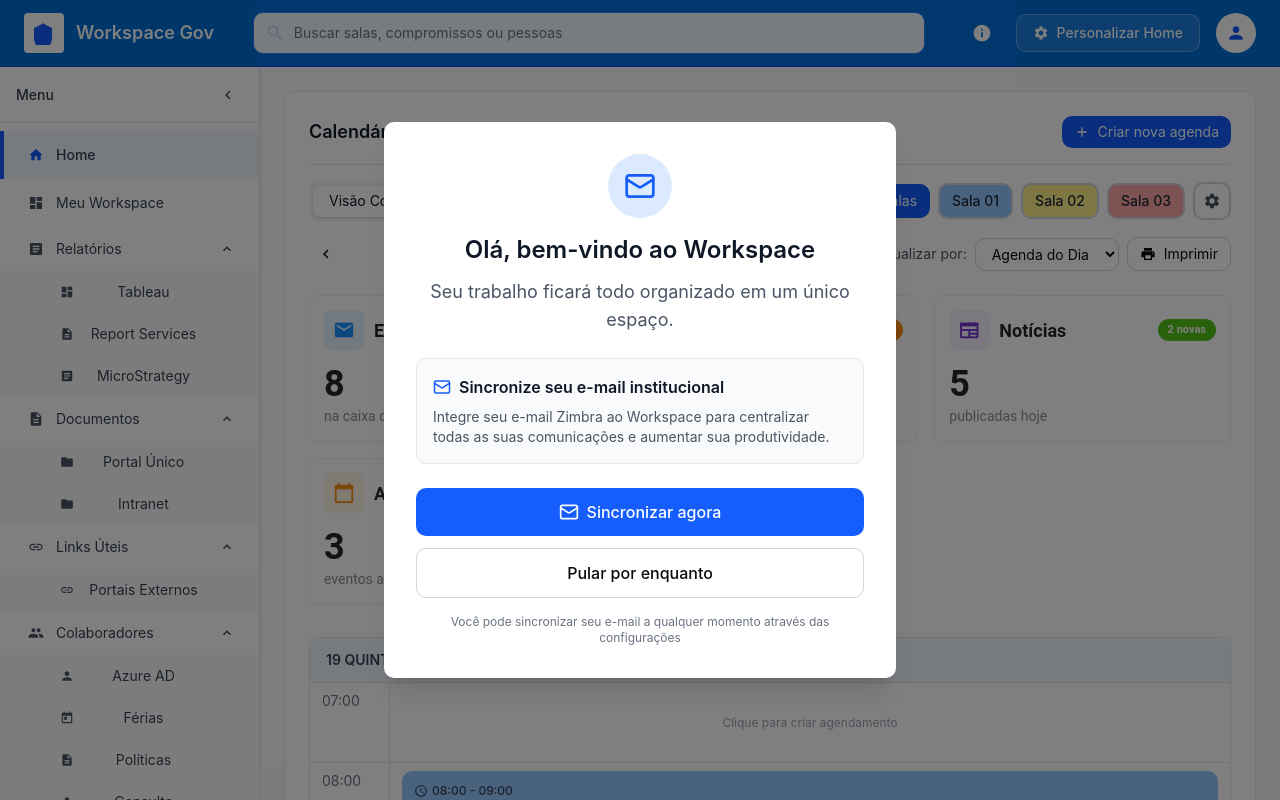
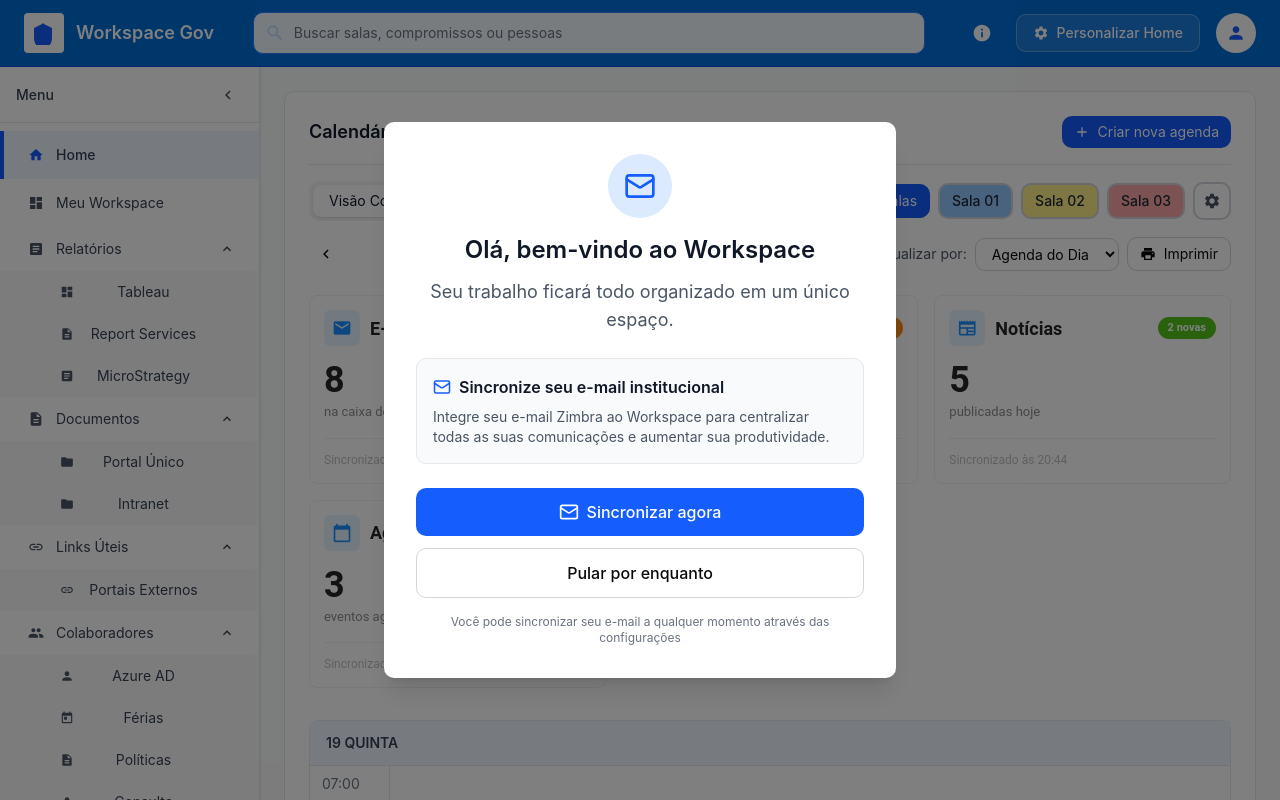
Before and after one commit to dferrarezi88/WorkshopUX-IA, a React (Vite) app: page / in a window 1280 px wide. Shown: the top 800 px of the page. Built offline with nearby package versions, Linux system fonts and the light colour scheme.

Commit message:
fix: cards azul uniforme + modal secretaria

```diff
--- a/src/components/DrawerAgendamentoSecretaria.tsx
+++ b/src/components/DrawerAgendamentoSecretaria.tsx
@@ -1,7 +1,6 @@
 import React, { useState } from 'react';
 import { X, Calendar, Clock, MapPin, Users, Droplet, Coffee, AlertCircle, User, Edit } from 'lucide-react';
 import { Dialog, DialogContent, DialogHeader, DialogTitle, DialogFooter } from './ui/dialog';
-import { RadioGroup, RadioGroupItem } from './ui/radio-group';
 import { Textarea } from './ui/textarea';
 import { Button } from './ui/button';
 import { MaterialIcon } from './MaterialIcon';
@@ -32,7 +31,6 @@ export const DrawerAgendamentoSecretaria: React.FC<DrawerAgendamentoSecretariaPr
   const [cancelMessage, setCancelMessage] = useState('');
   const [showCancelSuccess, setShowCancelSuccess] = useState(false);
   const [showRequestModal, setShowRequestModal] = useState(false);
-  const [requestType, setRequestType] = useState<'alteracao' | 'cancelamento'>('alteracao');
   const [justification, setJustification] = useState('');
 
   if (!event) return null;
@@ -54,7 +52,7 @@ export const DrawerAgendamentoSecretaria: React.FC<DrawerAgendamentoSecretariaPr
 
   const handleSubmitRequest = () => {
     if (justification.trim().length < 10) return;
-    onRequestEdit?.(requestType, justification);
+    onRequestEdit?.('alteracao', justification);
     setShowRequestModal(false);
     setJustification('');
   };
@@ -295,27 +293,12 @@ export const DrawerAgendamentoSecretaria: React.FC<DrawerAgendamentoSecretariaPr
           <div className="space-y-4">
             <div>
               <label className="text-sm font-medium text-gray-700 mb-2 block">
-                Tipo de solicitação
-              </label>
-              <RadioGroup value={requestType} onValueChange={(value) => setRequestType(value as 'alteracao' | 'cancelamento')}>
-                <div className="flex items-center space-x-2">
-                  <RadioGroupItem value="alteracao" id="alteracao" />
-                  <label htmlFor="alteracao" className="text-sm">Alteração de data/hora</label>
-                </div>
-                <div className="flex items-center space-x-2">
-                  <RadioGroupItem value="cancelamento" id="cancelamento" />
-                  <label htmlFor="cancelamento" className="text-sm">Cancelamento da reunião</label>
-                </div>
-              </RadioGroup>
-            </div>
-            <div>
-              <label className="text-sm font-medium text-gray-700 mb-2 block">
                 Justificativa *
               </label>
               <Textarea
                 value={justification}
                 onChange={(e) => setJustification(e.target.value)}
-                placeholder="Descreva o motivo da necessidade de liberação desta agenda..."
+                placeholder="Descreva o motivo da necessidade da liberação da sala."
                 rows={4}
                 className="resize-none"
               />
--- a/src/components/StatusCards.tsx
+++ b/src/components/StatusCards.tsx
@@ -29,8 +29,8 @@ const cards: StatusCard[] = [
   {
     id: 'processos',
     icon: 'assignment',
-    iconColor: '#52c41a',
-    iconBg: '#f6ffed',
+    iconColor: '#1890ff',
+    iconBg: '#e6f4ff',
     title: 'Processos',
     total: 12,
     pill: { label: '4 pendentes', color: '#fa8c16' },
@@ -39,8 +39,8 @@ const cards: StatusCard[] = [
   {
     id: 'noticias',
     icon: 'newspaper',
-    iconColor: '#722ed1',
-    iconBg: '#f9f0ff',
+    iconColor: '#1890ff',
+    iconBg: '#e6f4ff',
     title: 'Notícias',
     total: 5,
     pill: { label: '2 novas', color: '#52c41a' },
@@ -49,8 +49,8 @@ const cards: StatusCard[] = [
   {
     id: 'agenda',
     icon: 'calendar_today',
-    iconColor: '#fa8c16',
-    iconBg: '#fff7e6',
+    iconColor: '#1890ff',
+    iconBg: '#e6f4ff',
     title: 'Agenda',
     total: 3,
     pill: { label: '3 hoje', color: '#1890ff' },
@@ -87,8 +87,8 @@ export const StatusCards: React.FC<StatusCardsProps> = ({ inCalendarModule = fal
           style={{
             background: '#ffffff',
             borderRadius: '8px',
-            border: hoveredId === card.id ? '1px solid #1890ff' : '1px solid #f0f0f0',
-            boxShadow: inCalendarModule ? 'none' : (hoveredId === card.id ? '0 4px 12px rgba(24,144,255,0.12)' : '0 1px 4px rgba(0,0,0,0.06)'),
+            border: hoveredId === card.id ? '1px solid #91caff' : '1px solid #f0f0f0',
+            boxShadow: hoveredId === card.id ? '0 4px 12px rgba(24,144,255,0.10)' : (inCalendarModule ? 'none' : '0 1px 3px rgba(0,0,0,0.04)'),
             padding: inCalendarModule ? '14px' : '20px',
             cursor: 'pointer',
             transition: 'all 0.2s ease',
@@ -107,17 +107,18 @@ export const StatusCards: React.FC<StatusCardsProps> = ({ inCalendarModule = fal
               gap: '10px',
             }}>
               <div style={{
-                width: '40px',
-                height: '40px',
-                borderRadius: '8px',
+                width: '36px',
+                height: '36px',
+                borderRadius: '6px',
                 background: card.iconBg,
                 display: 'flex',
                 alignItems: 'center',
                 justifyContent: 'center',
+                flexShrink: 0,
               }}>
                 <span
                   className="material-icons"
-                  style={{ color: card.iconColor, fontSize: '22px' }}
+                  style={{ color: card.iconColor, fontSize: '20px' }}
                 >
                   {card.icon}
                 </span>
@@ -159,14 +160,13 @@ export const StatusCards: React.FC<StatusCardsProps> = ({ inCalendarModule = fal
 
           <div style={{
             fontFamily: "'Roboto', sans-serif",
-            fontSize: '14px',
+            fontSize: '13px',
             fontWeight: 400,
             color: '#8c8c8c',
           }}>
             {card.subtitle}
           </div>
 
-          {!inCalendarModule && (
           <div style={{
             marginTop: '16px',
             paddingTop: '12px',
@@ -174,11 +174,13 @@ export const StatusCards: React.FC<StatusCardsProps> = ({ inCalendarModule = fal
             fontFamily: "'Roboto', sans-serif",
             fontSize: '12px',
             color: '#bfbfbf',
-              textAlign: 'right',
+            display: 'flex',
+            alignItems: 'center',
+            gap: '4px',
           }}>
-              Atualizado às {syncTime}
+            <MaterialIcon name="sync" size={14} />
+            <span>Sincronizado às {syncTime}</span>
           </div>
-          )}
         </div>
       ))}
     </div>
```
Lines whose indentation alone changed are shown as unchanged.
